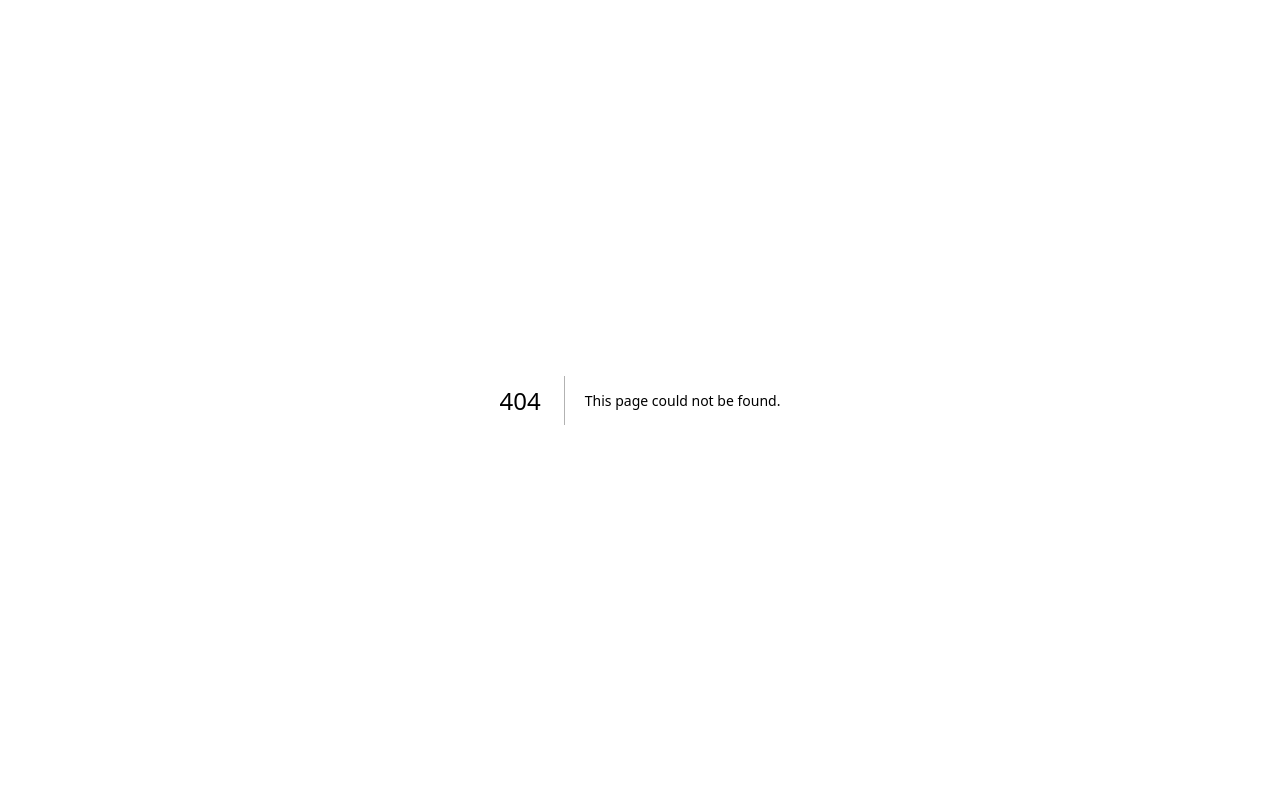
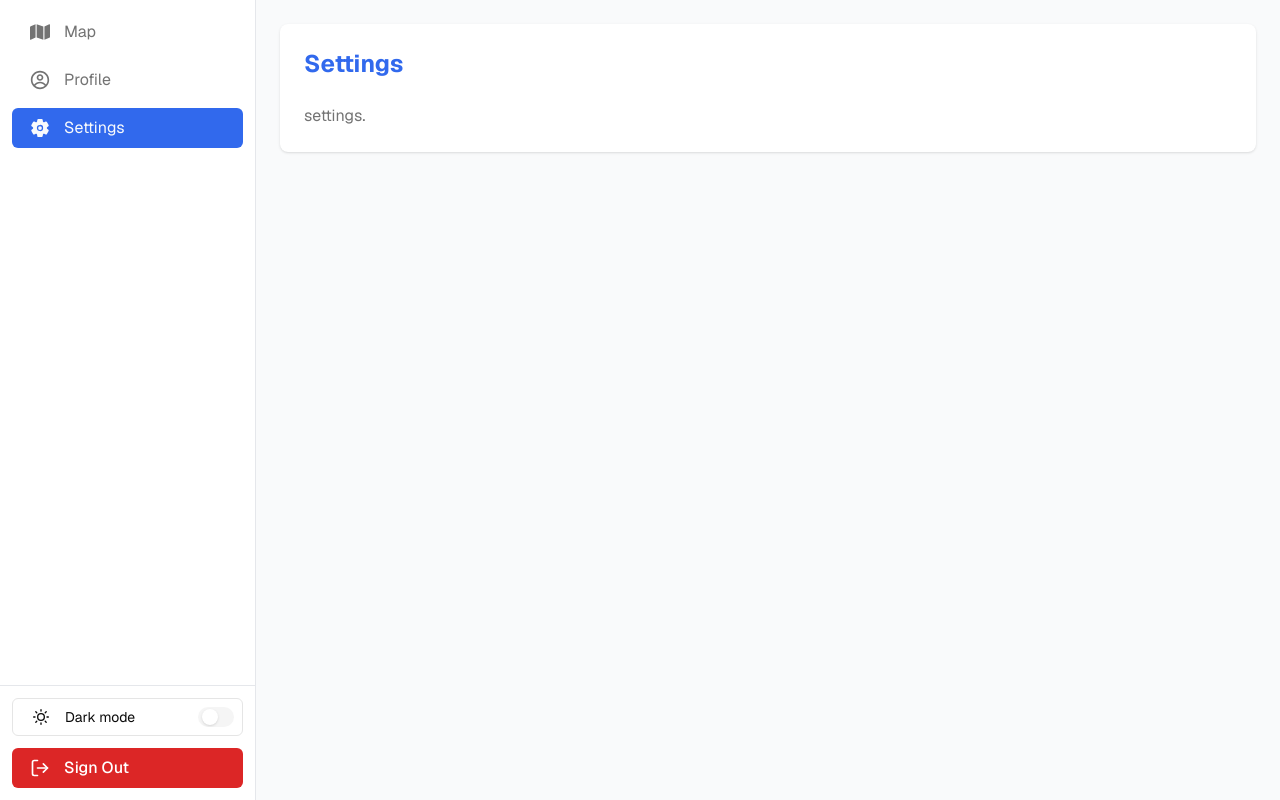
Before and after one commit to CSci-153-Web-Systems-and-Technologies/batch-2025-campus-accessibility-map-web, a Next.js app: page /settings in a window 1280 px wide. Before the commit this address had no page. Built offline with nearby package versions, Linux system fonts and the light colour scheme.

Commit message:
Add page layout
-add map, setting, profile pages
-route login to /map
-add color tokens
-add sidebar to layout

```diff
--- /dev/null
+++ b/app/(dashboard)/layout.tsx
@@ -0,0 +1,14 @@
+import { Sidebar } from "@/components/sidebar";
+
+export default function DashboardLayout({
+  children,
+}: {
+  children: React.ReactNode;
+}) {
+  return (
+    <div className="flex h-screen bg-gray-50">
+      <Sidebar />
+      <main className="flex-1 overflow-y-auto p-6">{children}</main>
+    </div>
+  );
+}
--- a/app/globals.css
+++ b/app/globals.css
@@ -10,10 +10,10 @@
     --card-foreground: 0 0% 3.9%;
     --popover: 0 0% 100%;
     --popover-foreground: 0 0% 3.9%;
-    --primary: 0 0% 9%;
-    --primary-foreground: 0 0% 98%;
-    --secondary: 0 0% 96.1%;
-    --secondary-foreground: 0 0% 9%;
+    --primary: 222 84% 56%;
+    --primary-foreground: 210 40% 98%;
+    --secondary: 174 70% 45%;
+    --secondary-foreground: 210 40% 98%;
     --muted: 0 0% 96.1%;
     --muted-foreground: 0 0% 45.1%;
     --accent: 0 0% 96.1%;
--- a/app/layout.tsx
+++ b/app/layout.tsx
@@ -1,6 +1,7 @@
 import type { Metadata } from "next";
 import { Geist } from "next/font/google";
 import { ThemeProvider } from "next-themes";
+import { DashboardShell } from "@/components/dashboard-shell";
 import "./globals.css";
 
 const defaultUrl = process.env.VERCEL_URL
@@ -33,7 +34,7 @@ export default function RootLayout({
           enableSystem
           disableTransitionOnChange
         >
-          {children}
+          <DashboardShell>{children}</DashboardShell>
         </ThemeProvider>
       </body>
     </html>
--- /dev/null
+++ b/app/map/page.tsx
@@ -0,0 +1,10 @@
+export default function MapPage() {
+  return (
+    <div className="bg-card text-card-foreground p-6 rounded-lg shadow">
+      <h1 className="text-2xl font-bold text-primary mb-6">Campus Accessibility Map</h1>
+      <div className="h-[600px] bg-secondary rounded-lg flex items-center justify-center">
+        <p className="text-secondary-foreground">map</p>
+      </div>
+    </div>
+  );
+}
--- /dev/null
+++ b/app/profile/page.tsx
@@ -0,0 +1,10 @@
+export default function ProfilePage() {
+  return (
+    <div className="bg-card text-card-foreground p-6 rounded-lg shadow">
+      <h1 className="text-2xl font-bold text-primary mb-6">Profile</h1>
+      <div className="space-y-4">
+        <p className="text-muted-foreground">profile.</p>
+      </div>
+    </div>
+  );
+}
--- /dev/null
+++ b/app/settings/page.tsx
@@ -0,0 +1,10 @@
+export default function SettingsPage() {
+  return (
+    <div className="bg-card text-card-foreground p-6 rounded-lg shadow">
+      <h1 className="text-2xl font-bold text-primary mb-6">Settings</h1>
+      <div className="space-y-4">
+        <p className="text-muted-foreground">settings.</p>
+      </div>
+    </div>
+  );
+}
--- /dev/null
+++ b/components/dashboard-shell.tsx
@@ -0,0 +1,25 @@
+"use client";
+
+import { usePathname } from "next/navigation";
+import { Sidebar } from "@/components/sidebar";
+
+export function DashboardShell({
+  children,
+}: {
+  children: React.ReactNode;
+}) {
+  const pathname = usePathname();
+
+  const isAuthRoute = pathname.startsWith("/auth");
+
+  if (isAuthRoute) {
+    return <>{children}</>;
+  }
+
+  return (
+    <div className="flex h-screen bg-gray-50">
+      <Sidebar />
+      <main className="flex-1 overflow-y-auto p-6">{children}</main>
+    </div>
+  );
+}
--- a/components/login-form.tsx
+++ b/components/login-form.tsx
@@ -38,8 +38,8 @@ export function LoginForm({
         password,
       });
       if (error) throw error;
-      // Update this route to redirect to an authenticated route. The user already has an active session.
-      router.push("/protected");
+      // Redirect to main map page after successful login
+      router.push("/map");
     } catch (error: unknown) {
       setError(error instanceof Error ? error.message : "An error occurred");
     } finally {
--- /dev/null
+++ b/components/sidebar.tsx
@@ -0,0 +1,154 @@
+"use client";
+
+import Link from 'next/link';
+import { usePathname } from 'next/navigation';
+import { useTheme } from 'next-themes';
+import { useRouter } from 'next/navigation';
+import { useEffect, useState } from 'react';
+import { createClient } from '@/lib/supabase/client';
+import { CgProfile } from 'react-icons/cg';
+import { FaMap } from 'react-icons/fa';
+import { IoSettings } from 'react-icons/io5';
+import { FiLogOut, FiMoon, FiSun } from 'react-icons/fi';
+
+export function Sidebar() {
+  const pathname = usePathname();
+  const { theme, setTheme } = useTheme();
+  const router = useRouter();
+  const [mounted, setMounted] = useState(false);
+
+  useEffect(() => {
+    setMounted(true);
+  }, []);
+
+  const baseLinkClasses =
+    "flex items-center p-2 rounded-md transition-colors";
+
+  const inactiveClasses = "text-muted-foreground hover:bg-muted";
+
+  const handleSignOut = async () => {
+    const supabase = createClient();
+    await supabase.auth.signOut();
+    router.push('/auth/login');
+  };
+
+  return (
+    <div className="group flex flex-col h-full border-r border-gray-200 bg-white overflow-hidden transition-[width] duration-300 w-16 hover:w-64">
+      <nav className="flex-1 p-3 space-y-2">
+        <Link
+          href="/map"
+          className={`${baseLinkClasses} ${
+            pathname === "/map"
+              ? "bg-primary text-primary-foreground"
+              : inactiveClasses
+          }`}
+        >
+          <span className="flex w-10 items-center justify-center">
+            <FaMap className="w-5 h-5" />
+          </span>
+          <span className="flex-1 overflow-hidden">
+            <span className="block pl-1 whitespace-nowrap opacity-0 group-hover:opacity-100 transition-opacity duration-150">
+              Map
+            </span>
+          </span>
+        </Link>
+
+        <Link
+          href="/profile"
+          className={`${baseLinkClasses} ${
+            pathname === "/profile"
+              ? "bg-primary text-primary-foreground"
+              : inactiveClasses
+          }`}
+        >
+          <span className="flex w-10 items-center justify-center">
+            <CgProfile className="w-5 h-5" />
+          </span>
+          <span className="flex-1 overflow-hidden">
+            <span className="block pl-1 whitespace-nowrap opacity-0 group-hover:opacity-100 transition-opacity duration-150">
+              Profile
+            </span>
+          </span>
+        </Link>
+
+        <Link
+          href="/settings"
+          className={`${baseLinkClasses} ${
+            pathname === "/settings"
+              ? "bg-primary text-primary-foreground"
+              : inactiveClasses
+          }`}
+        >
+          <span className="flex w-10 items-center justify-center">
+            <IoSettings className="w-5 h-5" />
+          </span>
+          <span className="flex-1 overflow-hidden">
+            <span className="block pl-1 whitespace-nowrap opacity-0 group-hover:opacity-100 transition-opacity duration-150">
+              Settings
+            </span>
+          </span>
+        </Link>
+      </nav>
+
+      <div className="p-3 border-t border-gray-200 space-y-3">
+        <button
+          type="button"
+          onClick={() => setTheme(theme === "dark" ? "light" : "dark")}
+          className="w-full flex items-center px-2 py-2 text-sm rounded-md border bg-background hover:bg-muted text-foreground"
+        >
+          <span className="flex w-10 items-center justify-center">
+            {mounted ? (
+              theme === "dark" ? (
+                <FiMoon className="w-4 h-4" />
+              ) : (
+                <FiSun className="w-4 h-4" />
+              )
+            ) : (
+              <span className="w-4 h-4" />
+            )}
+          </span>
+          <span className="flex-1 flex items-center justify-between overflow-hidden">
+            <span className="block pl-1 whitespace-nowrap opacity-0 group-hover:opacity-100 transition-opacity duration-150">
+              Dark mode
+            </span>
+            <span className="ml-2 flex items-center">
+              {mounted ? (
+                <span
+                  className={`relative inline-flex h-5 w-9 items-center rounded-full transition-colors ${
+                    theme === "dark" ? "bg-primary" : "bg-muted"
+                  }`}
+                >
+                  <span
+                    className={`inline-block h-4 w-4 transform rounded-full bg-background shadow transition-transform ${
+                      theme === "dark" ? "translate-x-4" : "translate-x-1"
+                    }`}
+                  />
+                </span>
+              ) : (
+                <span className="relative inline-flex h-5 w-9 items-center rounded-full bg-muted">
+                  <span className="inline-block h-4 w-4 transform rounded-full bg-background shadow translate-x-1" />
+                </span>
+              )}
+            </span>
+          </span>
+        </button>
+
+        {/* Sign out button */}
+        <button
+          type="button"
+          onClick={handleSignOut}
+          className={`${baseLinkClasses} bg-red-600 text-white hover:bg-red-700 w-full`}
+        >
+          <span className="flex w-10 items-center justify-center">
+            <FiLogOut className="w-5 h-5" />
+          </span>
+          <span className="flex-1 overflow-hidden">
+            <span className="flex justify-start block pl-1 whitespace-nowrap font-medium opacity-0 group-hover:opacity-100 transition-opacity duration-150">
+              Sign Out
+            </span>
+          </span>
+        </button>
+      </div>
+    </div>
+  );
+}
--- a/package.json
+++ b/package.json
@@ -20,6 +20,7 @@
     "next-themes": "^0.4.6",
     "react": "^19.0.0",
     "react-dom": "^19.0.0",
+    "react-icons": "^5.5.0",
     "tailwind-merge": "^3.3.0"
   },
   "devDependencies": {
@@ -27,6 +28,7 @@
     "@types/node": "^20",
     "@types/react": "^19",
     "@types/react-dom": "^19",
+    "@types/react-icons": "^2.2.7",
     "autoprefixer": "^10.4.20",
     "eslint": "^9",
     "eslint-config-next": "15.3.1",
```
Also changed, not shown: utils/supabase/server.ts (added, +30 -0 lines), 1 other file (tests, documents, lock files or other folders).
